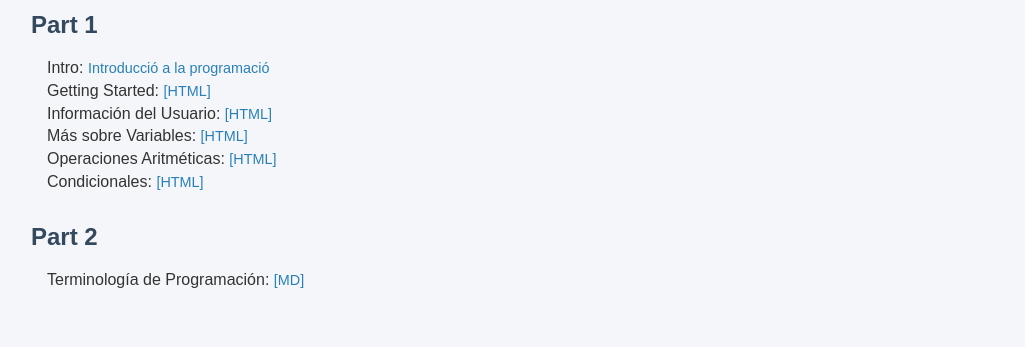
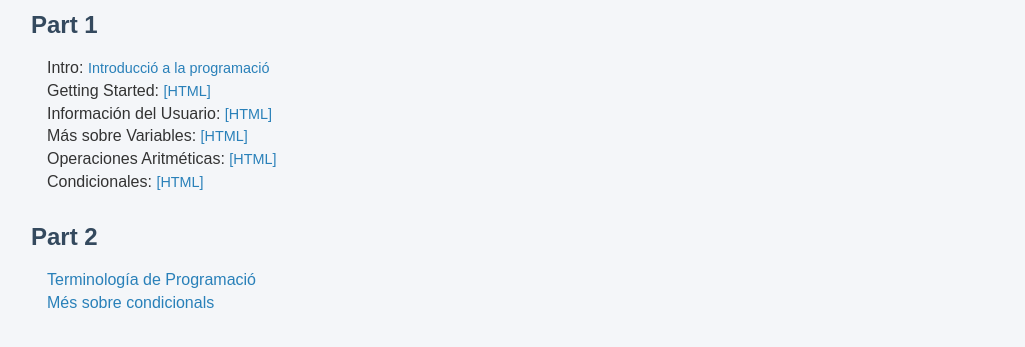
Before and after one commit to carlogarro/programacio, a plain HTML site: page index.html in a window 1280 px wide. Shown: the part 91-438 px from the top of the page, without its empty margins (1-1026 px from the left). Drawn offline with Linux system fonts and the light colour scheme.

Commit message:
updateindex

```diff
--- a/index.html
+++ b/index.html
@@ -84,10 +84,12 @@
     <h2>Part 2</h2>
     <ul>
       <li>
-        Terminología de Programación:
-        <span class="file-links">
-          <a href="part2/21_programming_terminology.md">[MD]</a>
-        </span>
+        <a href="part2/21_programming_terminology.md"
+          >Terminología de Programació</a
+        >
+      </li>
+      <li>
+        <a href="part2/21_programming_terminology.md">Més sobre condicionals</a>
       </li>
     </ul>
   </body>
```
